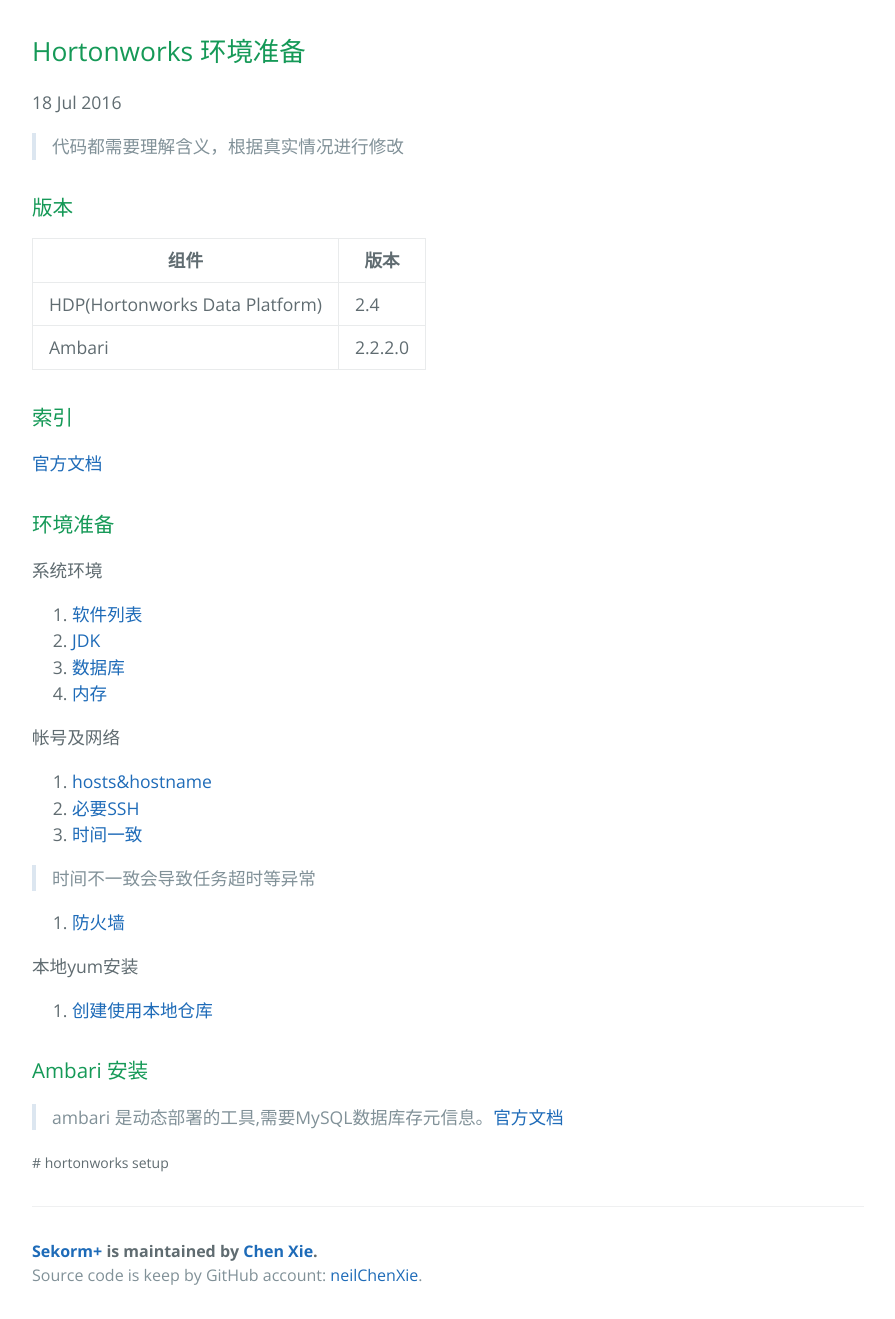
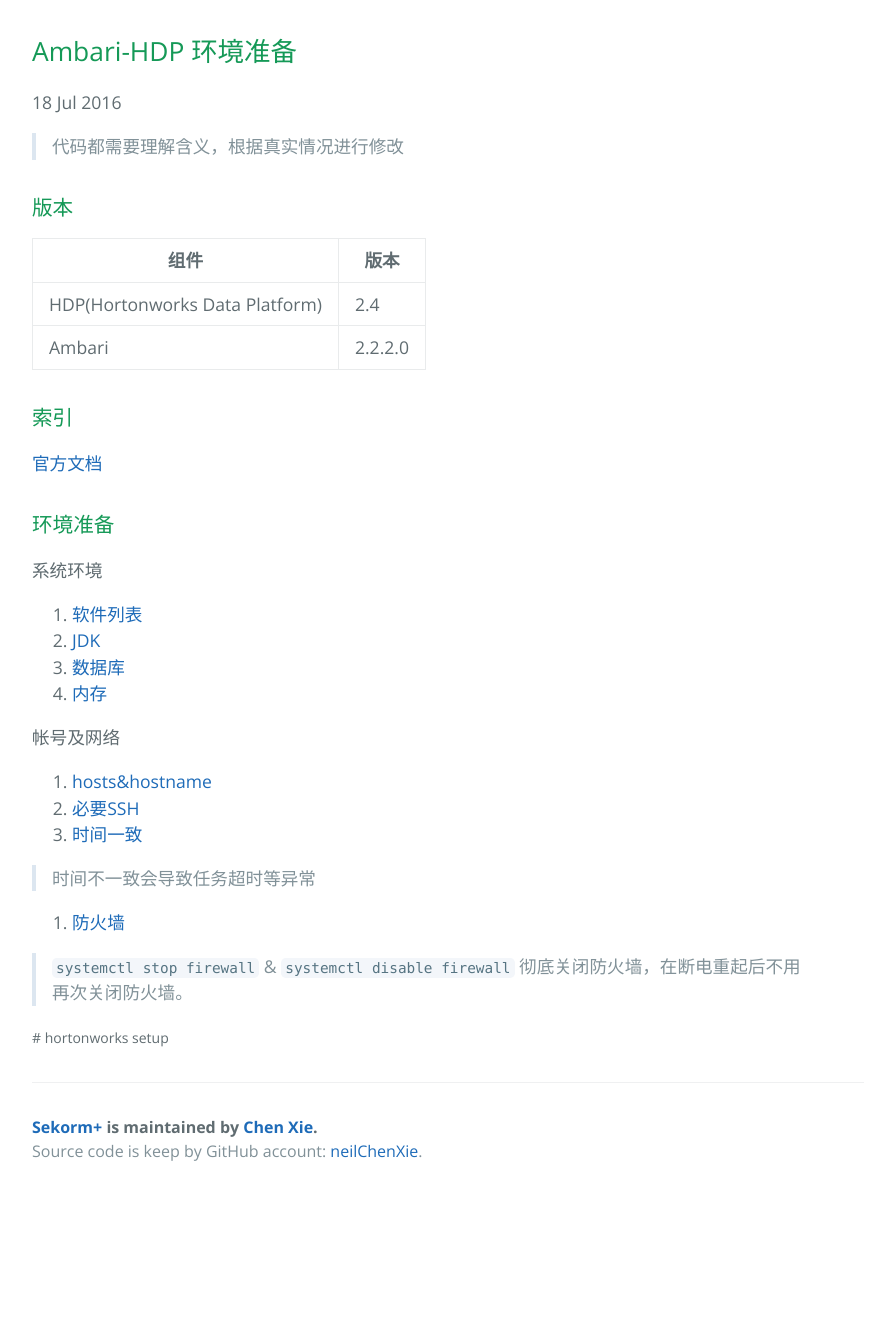
Before and after one commit to neilChenXie/MyExp, a Jekyll site: the page built from _posts/deploy/2016-07-18-hortonworks_setup.md, in a window 1280 px wide. Shown: the whole page, without its empty margins (192-1087 px from the left). Built offline with Jekyll 4.4.1, drawn with Linux system fonts in a browser that asks for light colours; after the commit the page ends 1195 px from its top, so only the background shows below that.

Commit message:
revise tutorial

```diff
--- a/_posts/deploy/2016-07-18-hortonworks_setup.md
+++ b/_posts/deploy/2016-07-18-hortonworks_setup.md
@@ -1,6 +1,6 @@
 ---
 layout: post
-title: Hortonworks 环境准备
+title: Ambari-HDP 环境准备
 permalink: /:categories/Hortonworks_setup
 date: 2016-07-18 11:30:15 +0800
 category: Deploy
@@ -34,14 +34,8 @@
 2. [必要SSH](http://docs.hortonworks.com/HDPDocuments/Ambari-2.2.2.0/bk_Installing_HDP_AMB/content/_set_up_password-less_ssh.html)
 3. [时间一致](http://docs.hortonworks.com/HDPDocuments/Ambari-2.2.2.0/bk_Installing_HDP_AMB/content/_enable_ntp_on_the_cluster_and_on_the_browser_host.html)
 
-  > 时间不一致会导致任务超时等异常
+> 时间不一致会导致任务超时等异常
 
 4. [防火墙](http://docs.hortonworks.com/HDPDocuments/Ambari-2.2.2.0/bk_Installing_HDP_AMB/content/_configuring_iptables.html)
 
-本地yum安装
-
-1. [创建使用本地仓库](http://docs.hortonworks.com/HDPDocuments/Ambari-2.2.2.0/bk_Installing_HDP_AMB/content/_using_a_local_repository.html)
-
-### Ambari 安装
-
-> ambari 是动态部署的工具,需要MySQL数据库存元信息。[官方文档](http://docs.hortonworks.com/HDPDocuments/Ambari-2.2.2.0/bk_Installing_HDP_AMB/content/ch_Installing_Ambari.html)
+> `systemctl stop firewall` & `systemctl disable firewall` 彻底关闭防火墙，在断电重起后不用再次关闭防火墙。
```
Also changed, not shown: _posts/deploy/2016-07-20-ambari_hdp_yum_local_repo.md (+2 -2 lines), _posts/deploy/2016-07-21-passwordless_ssh.md (+1 -1 lines), _posts/milestone/2016-07-22-ambari_deploy.md (+0 -2 lines).
